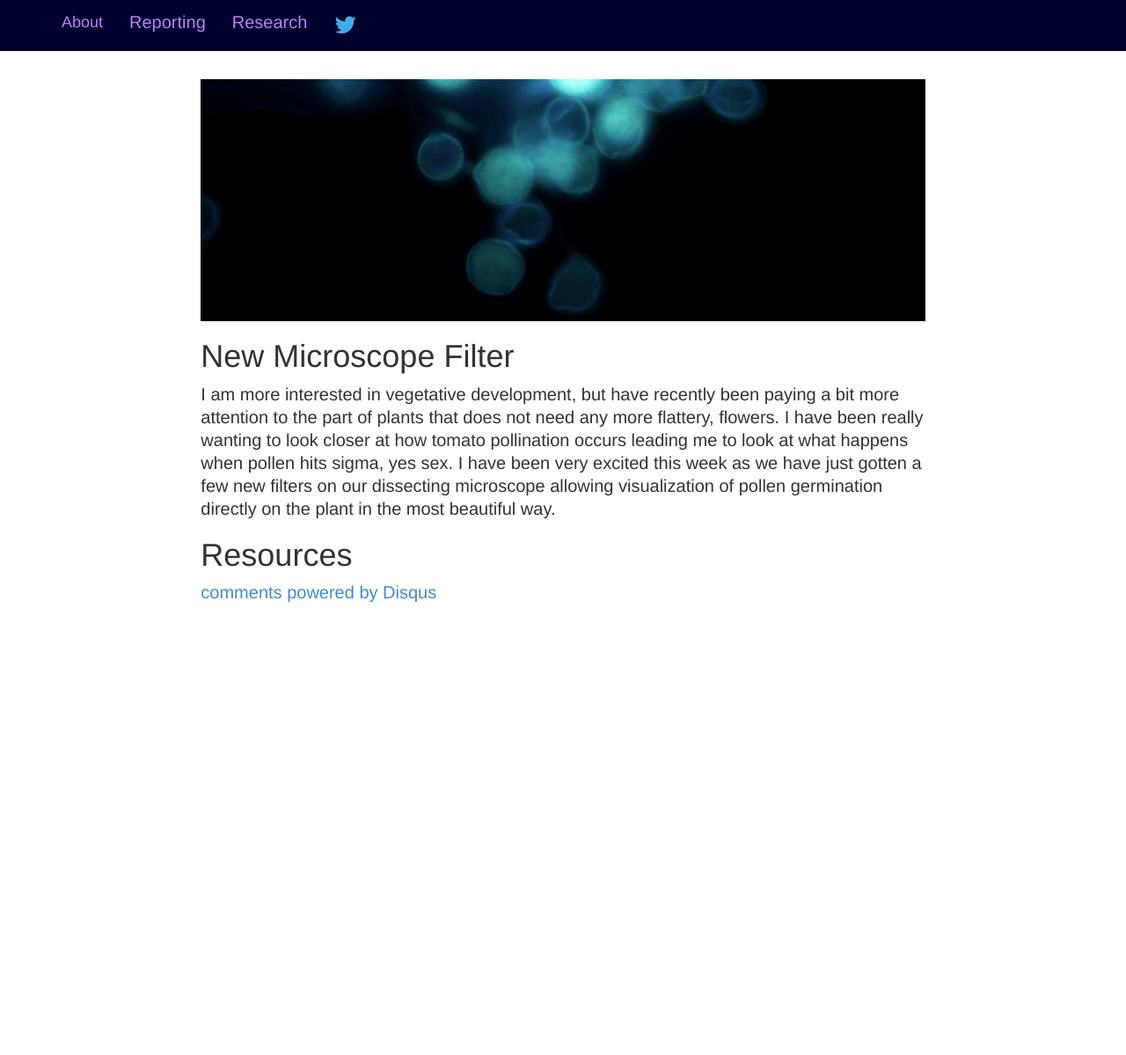
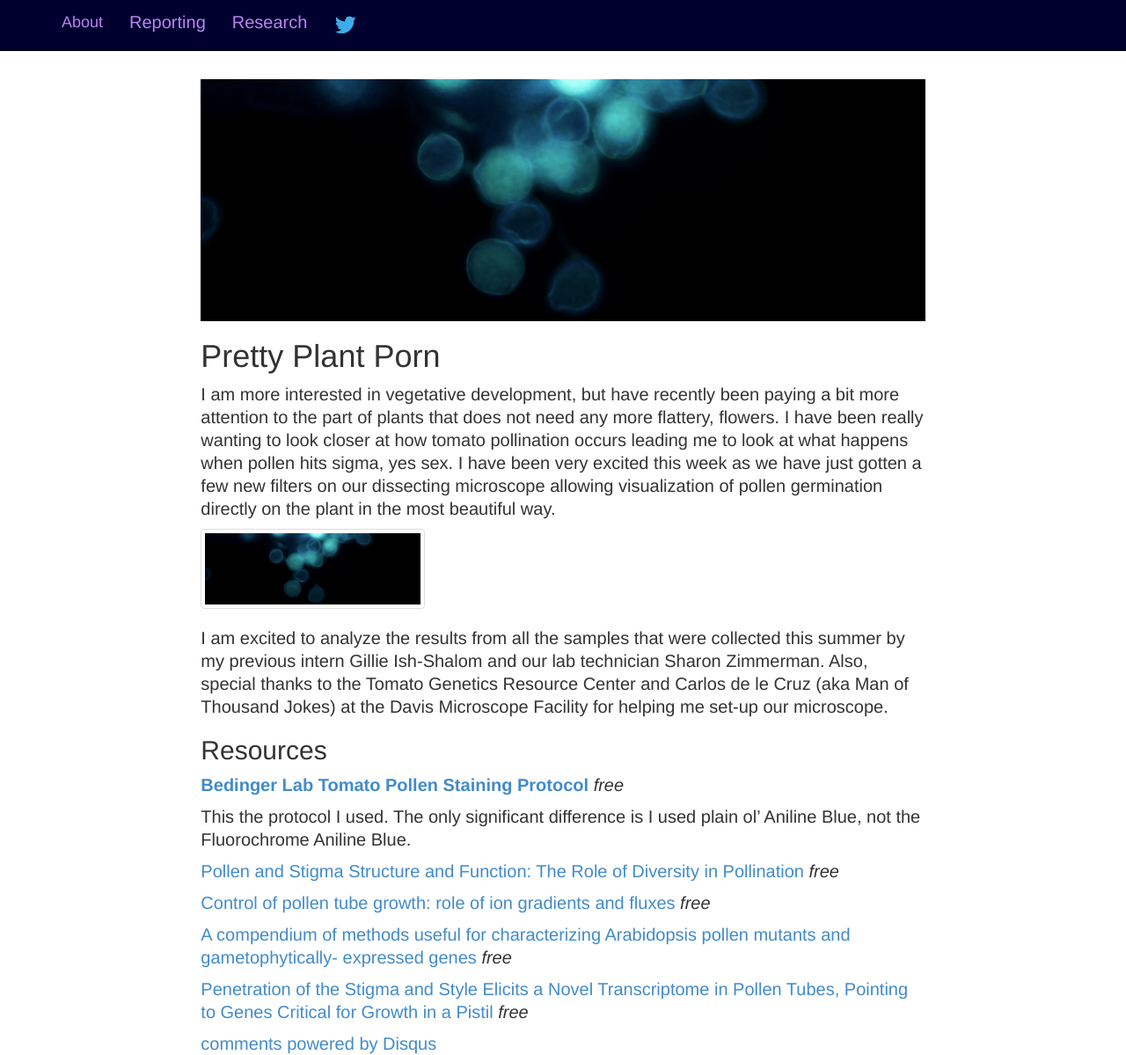
Before and after one commit to iamciera/creports, a Jekyll site: the page built from _posts/2013-10-18-pollenTube.md, in a window 1280 px wide and 1199 px high. Shown: the whole window at 88% size. Built offline with Jekyll 4.4.1, drawn with Linux system fonts in a browser that asks for light colours; nearby versions of some CDN libraries; library files that are not in the unit come from our copies; Markdown is read by kramdown in place of the engine named in the settings; comment, search, counter and statistics services are not loaded.

Commit message:
added to Pollen tube blog and figured out thumbnails.

```diff
--- a/_posts/2013-10-18-pollenTube.md
+++ b/_posts/2013-10-18-pollenTube.md
@@ -1,9 +1,34 @@
 ---
 layout: blog_entry
 image: /img/pollenTube1.jpg
-title: New Microscope Filter
+title: Pretty Plant Porn
 ---
 
 I am more interested in vegetative development, but have recently been paying a bit more attention to the part of plants that does not need any more flattery, flowers. I have been really wanting to look closer at how tomato pollination occurs leading me to look at what happens when pollen hits sigma, yes sex.  I have been very excited this week as we have just gotten a few new filters on our dissecting microscope allowing visualization of pollen germination directly on the plant in the most beautiful way.
 
-#Resources
+<div class="row">
+	<div class="col-md-4">
+	    <a href="#" class="thumbnail">
+	      <img src="/img/pollenTube1.jpg" alt="...">
+	    </a>
+	</div>
+</div>
+
+
+I am excited to analyze the results from all the samples that were collected this summer by my previous intern Gillie Ish-Shalom and our lab technician Sharon Zimmerman. Also, special thanks to the Tomato Genetics Resource Center and Carlos de le Cruz (aka Man of Thousand Jokes) at the Davis Microscope Facility for helping me set-up our microscope.
+
+##Resources
+
+**[Bedinger Lab Tomato Pollen Staining Protocol](http://www.irbtomato.org/Aniline_Blue_Staining_Protocol.pdf)** *free*
+
+This the protocol I used.  The only significant difference is I used plain ol' Aniline Blue, not the Fluorochrome Aniline Blue.
+
+[Pollen and Stigma Structure and Function: The Role of Diversity in Pollination](Pollen and Stigma Structure and Function: The Role of Diversity in Pollination) *free*
+
+[Control of pollen tube growth: role of ion gradients and ﬂuxes](http://onlinelibrary.wiley.com/store/10.1046/j.1469-8137.2003.00847.x/asset/j.1469-8137.2003.00847.x.pdf?v=1&t=hnzps8z7&s=d387ebdc0c6f26ce6a989274a9e5a9f8ae1589d2) *free*
+
+[A compendium of methods useful for characterizing Arabidopsis pollen mutants and gametophytically- expressed genes](http://onlinelibrary.wiley.com/store/10.1111/j.1365-313X.2004.02147.x/asset/j.1365-313X.2004.02147.x.pdf?v=1&t=hnzpxoip&s=492212ad2416da61fb47b59d4b36c9984fdee1c6) *free*
+
+[Penetration of the Stigma and Style Elicits a Novel
+Transcriptome in Pollen Tubes, Pointing to Genes Critical
+for Growth in a Pistil](http://www.plosgenetics.org/article/info%3Adoi%2F10.1371%2Fjournal.pgen.1000621) *free*
--- a/research/PIN1/index.html
+++ b/research/PIN1/index.html
@@ -44,6 +44,10 @@ layout: default
 
         <p>The story of how PIN proteins, especially PIN1 has been studied extensively, but unfortunately, most of the work is in <i>Arabidopsis thaliana</i>.  This is sad because PIN proteins are thought to be present in every species in the plant kingdom, yet we don't know how these incredibly important proteins are are functioning in these other plant species.  Understanding how these PIN proteins function in other species will give the us the evolutionary context to understanding how auxin contributes to the great diversity of plant shape in plants.</p>
 
+         <H3><b>My work</b></H3>
+
+        I am using the tomato as a system to explore if
+
         </div>
 		<div class="col-md-2">
         </div>
```
Also changed, not shown: 2 other files.
